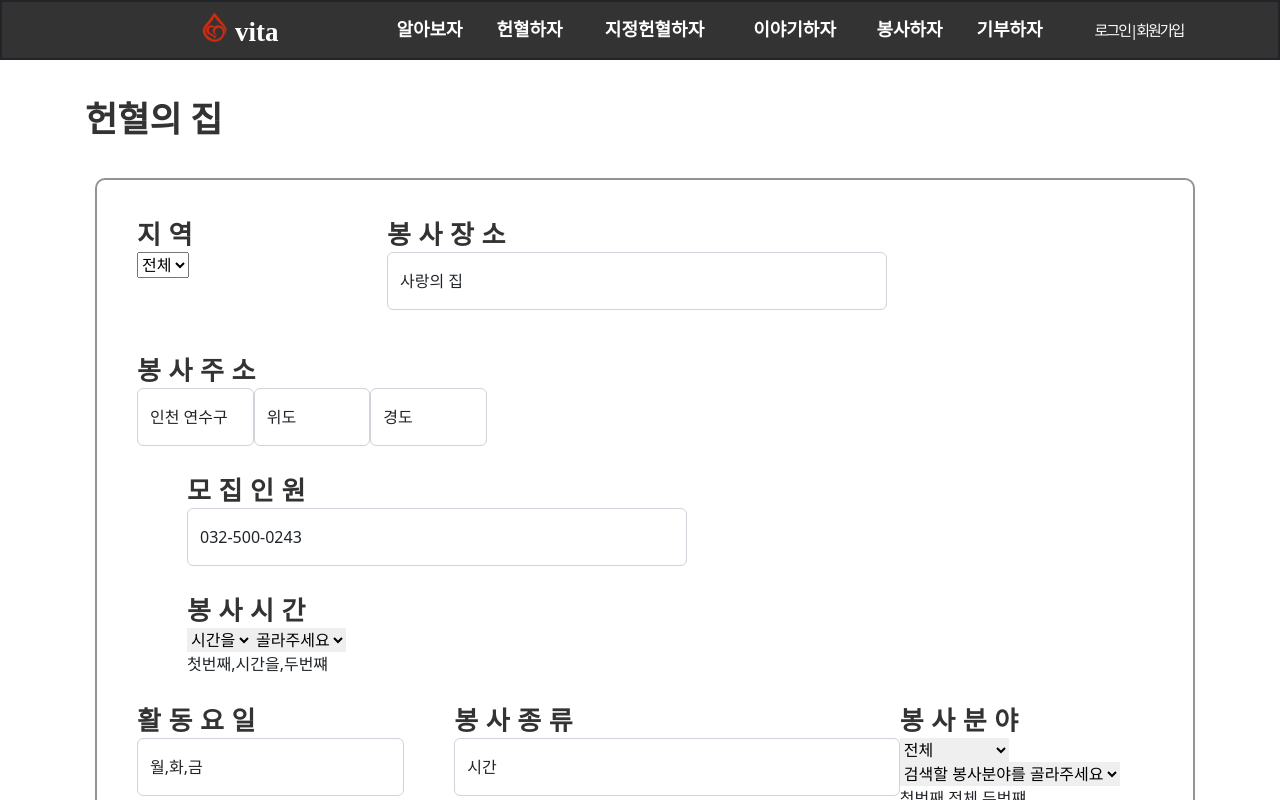
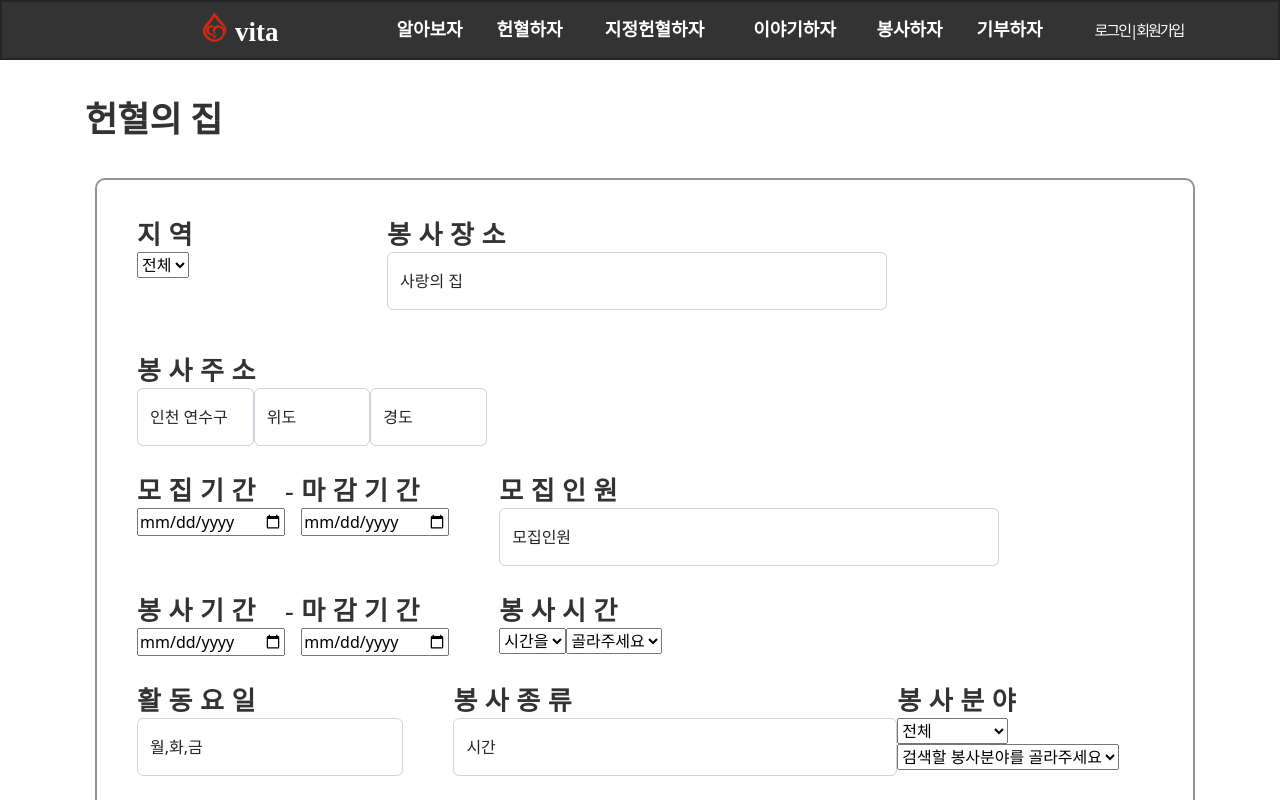
Before and after one commit to BC-VITA/VITA-FRONT, a React (Create React App) app in the folder vita/: page /S_PostGT in a window 1280 px wide. Shown: the top 800 px of the page. Built offline with nearby package versions, Linux system fonts and the light colour scheme; a small style sheet from the web is missing.

Commit message:
05/23 asd

```diff
--- a/vita/src/pages/5. Service/S_Ganeral.js
+++ b/vita/src/pages/5. Service/S_Ganeral.js
@@ -11,7 +11,6 @@ import FloatingLabel from 'react-bootstrap/FloatingLabel';
 
 function S_Ganeral() {
   const [id, setId] = useState('');
-  // const [id, setId] = useState('');
   const handleChangeId = ({ target: { value } }) => setId(value);
 
   const navigate = useNavigate();
@@ -106,9 +105,10 @@ function S_Ganeral() {
   };
 
   //봉사기간
-  const selectField7 = [
-    '봉사기간'
-  ];
+  const [startDate, setstartDate] = useState('');
+  const [endDate, setendDate] = useState('');
+  const handleStartDateChange = ({ target: { value } }) => setstartDate(value);
+  const handleEndDateChange = ({ target: { value } }) => setendDate(value);
 
   //봉사명
   const [volunteer, setVolunteer] = useState('');
@@ -298,29 +298,19 @@ function S_Ganeral() {
                       ))}
                     </select>
                     <StyledFilterDivTitle>봉사기간</StyledFilterDivTitle>
-                    {/* <select
-                      onChange={handleFirstFieldChange2}
-                      value={firstFieldValue2}
-                      style={{ border: 'none' }}
-                    >
-                      {selectField6.map((item) => (
-                        <option value={item} key={item}>
-                          {item}
-                        </option>
-                      ))}
-                    </select>
+                    <input
+                      type="Date"
+                      value={startDate}
+                      style={{ border: 'none', boxShadow: '0 2px 4px rgba(0, 0, 0, 0.2)' }}
+                      onChange={handleStartDateChange}
+                    />
                     <StyledFilterDivTitle>&nbsp;-&nbsp;</StyledFilterDivTitle>
-                    <select
-                      onChange={handleFirstFieldChange2}
-                      value={secondFieldOptions2}
-                      style={{ border: 'none' }}
-                    >
-                      {selectField6.map((item) => (
-                        <option value={item} key={item}>
-                          {item}
-                        </option>
-                      ))}
-                    </select> */}
+                    <input
+                      type="Date"
+                      value={endDate}
+                      style={{ border: 'none', boxShadow: '0 2px 4px rgba(0, 0, 0, 0.2)' }}
+                      onChange={handleEndDateChange}
+                    />
                   </StyledFilterDiv1>
                   <StyledFilterDiv2>
                     <FloatingLabel
--- a/vita/src/pages/5. Service/S_PostGT.js
+++ b/vita/src/pages/5. Service/S_PostGT.js
@@ -27,8 +27,10 @@ function S_PostGT() {
   const handleChangelongitude = ({ target: { value } }) => setlongitude(value);
 
   // 모집기간
-  //const [volunteerSeekStartDate, setvolunteerSeekStartDate] = useState('');
-  //const [volunteerSeekEndDate, setvolunteerSeekEndDate] = useState('');
+  const [wantstartDate, setwantstartDate] = useState('');
+  const [wantendDate, setwantendDate] = useState('');
+  const handleWantStartDateChange = ({ target: { value } }) => setwantstartDate(value);
+  const handleWantEndDateChange = ({ target: { value } }) => setwantendDate(value);
 
   // 모집인원
   const [needVolunteerNumber, setneedVolunteerNumber] = useState('');
@@ -36,8 +38,11 @@ function S_PostGT() {
     setneedVolunteerNumber(value);
 
   // 봉사기간
-  // const [volunteerStartDate, setvolunteerStartDate] = useState('');
-  // const [volunteerEndDate, setvolunteerEndDate] = useState('');
+  const [startDate, setstartDate] = useState('');
+  const [endDate, setendDate] = useState('');
+  const handleStartDateChange = ({ target: { value } }) => setstartDate(value);
+  const handleEndDateChange = ({ target: { value } }) => setendDate(value);
+
 
   // 봉사시간
   const selectTime = ['시간을', '09:00', '09:30', '10:00', '10:30', '11:00'];
@@ -91,9 +96,6 @@ function S_PostGT() {
   const [volunteerType, setvolunteerType] = useState('');
   const handleChangevolunteerType = ({ target: { value } }) =>
     setvolunteerType(value);
-  // 봉사분야
-  // const [volunteerField, setvolunteerField] = useState('');
-  // const [needVolunteerNumber, setneedVolunteerNumber] = useState('');
 
   // 활동구분
   const [activitySection, setactivitySection] = useState('');
@@ -132,42 +134,11 @@ function S_PostGT() {
 
   const navigate = useNavigate();
 
-  const selectArea = [
-    '전체',
-    '서울',
-    '부산',
-    '대구',
-    '인천',
-    '광주',
-    '대전',
-    '울산',
-    '세종',
-    '경기',
-    '강원',
-    '충북',
-    '충남',
-    '전북',
-    '전남',
-    '경북',
-    '경남',
-    '제주',
-  ];
+  const selectArea = ['전체', '서울', '부산', '대구', '인천', '광주', '대전', '울산', '세종', '경기', '강원', '충북', '충남', '전북', '전남', '경북', '경남', '제주'];
 
   const selectActivitySection = ['전체', '온라인', '오프라인'];
 
-  const selectVolunteerTarget = [
-    '전체',
-    '아동.청소년',
-    '장애인',
-    '노인',
-    '쪽방촌',
-    '다문화가정',
-    '여성',
-    '환경',
-    '사회적기업',
-    '고향봉사',
-    '기타',
-  ];
+  const selectVolunteerTarget = ['전체', '아동.청소년', '장애인', '노인', '쪽방촌', '다문화가정', '여성', '환경', '사회적기업', '고향봉사', '기타'];
 
   const selectVolunteerPersonType = ['성인', '청소년'];
 
@@ -317,27 +288,27 @@ function S_PostGT() {
               </StyledGroup2_1>
             </StyledGroup2>
             <StyledGroup3>
-              {/* <StyledGroup3_1>
+              <div>
                 <StyledGroupTitle>모집기간</StyledGroupTitle>
-                <FloatingLabel
-                  label="인천병원"
-                  value={hostipalname}
-                  onChange={handleChangehostipalname}
-                >
-                  <Form.Control type="textarea" placeholder="label" />
-                </FloatingLabel>
-                <FloatingLabel
-                  label="인천병원"
-                  value={hostipalname}
-                  onChange={handleChangehostipalname}
-                >
-                  <Form.Control type="textarea" placeholder="label" />
-                </FloatingLabel>
-              </StyledGroup3_1> */}
+                <input
+                  type="Date"
+                  value={wantstartDate}
+                  onChange={handleWantStartDateChange}
+                />
+              </div>
+              <StyledGroupTitle>-</StyledGroupTitle>
+              <div>
+                <StyledGroupTitle>마감기간</StyledGroupTitle>
+                <input
+                  type="Date"
+                  value={wantendDate}
+                  onChange={handleWantEndDateChange}
+                />
+              </div>
               <StyledGroup3_2>
                 <StyledGroupTitle>모집인원</StyledGroupTitle>
                 <FloatingLabel
-                  label="032-500-0243"
+                  label="모집인원"
                   value={needVolunteerNumber}
                   onChange={handleChangeneedVolunteerNumber}
                 >
@@ -346,29 +317,28 @@ function S_PostGT() {
               </StyledGroup3_2>
             </StyledGroup3>
             <StyledGroup4>
-              {/* <StyledGroup4_1>
+              <div>
                 <StyledGroupTitle>봉사기간</StyledGroupTitle>
-                <FloatingLabel
-                  label="인천광역시 부평구 구산동 47-3"
-                  value={hostipaladdress}
-                  onChange={handleChangehostipaladdress}
-                >
-                  <Form.Control type="textarea" placeholder="label" />
-                </FloatingLabel>
-                <FloatingLabel
-                  label="인천광역시 부평구 구산동 47-3"
-                  value={hostipaladdress}
-                  onChange={handleChangehostipaladdress}
-                >
-                  <Form.Control type="textarea" placeholder="label" />
-                </FloatingLabel>
-              </StyledGroup4_1> */}
+                <input
+                  type="Date"
+                  value={startDate}
+                  onChange={handleStartDateChange}
+                />
+              </div>
+              <StyledGroupTitle>-</StyledGroupTitle>
+              <div>
+                <StyledGroupTitle>마감기간</StyledGroupTitle>
+                <input
+                  type="Date"
+                  value={endDate}
+                  onChange={handleEndDateChange}
+                />
+              </div>
               <StyledGroup4_2>
                 <StyledGroupTitle>봉사시간</StyledGroupTitle>
                 <select
                   onChange={handleTimeChange}
                   value={volunteerStartTime}
-                  style={{ border: 'none' }}
                 >
                   {selectTime.map((item) => (
                     <option value={item} key={item}>
@@ -379,7 +349,6 @@ function S_PostGT() {
                 <select
                   onChange={handleTimeChange1}
                   value={volunteerEndTime}
-                  style={{ border: 'none' }}
                 >
                   {volunteerEndTime.map((option) => (
                     <option key={option} value={option}>
@@ -387,7 +356,6 @@ function S_PostGT() {
                     </option>
                   ))}
                 </select>
-                <div>첫번째,{volunteerStartTime},두번쨰 {volunteerEndTime1}</div>
               </StyledGroup4_2>
             </StyledGroup4>
             <StyledGroup5>
@@ -416,7 +384,6 @@ function S_PostGT() {
                 <select
                   onChange={handleTypeChange}
                   value={volunteerBigType}
-                  style={{ border: 'none' }}
                 >
                   {selectType.map((item) => (
                     <option value={item} key={item}>
@@ -427,7 +394,6 @@ function S_PostGT() {
                 <select
                   onChange={handleTypeChange1}
                   value={volunteerSmallType}
-                  style={{ border: 'none' }}
                 >
                   {volunteerSmallType.map((option) => (
                     <option key={option} value={option}>
@@ -435,7 +401,6 @@ function S_PostGT() {
                     </option>
                   ))}
                 </select>
-                <div>첫번째,{volunteerBigType},두번쨰 {volunteerSmallType1}</div>
               </div>
             </StyledGroup5>
             <StyledGroup6>
```
